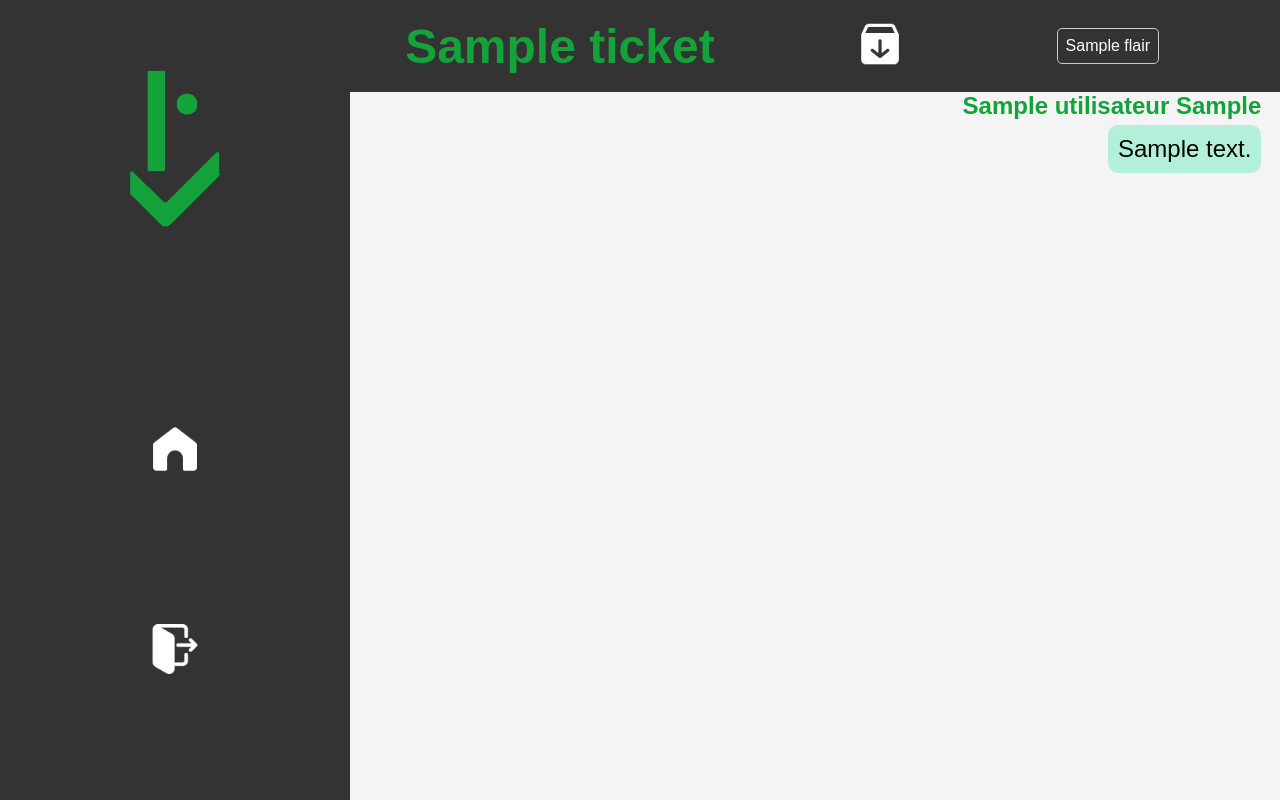
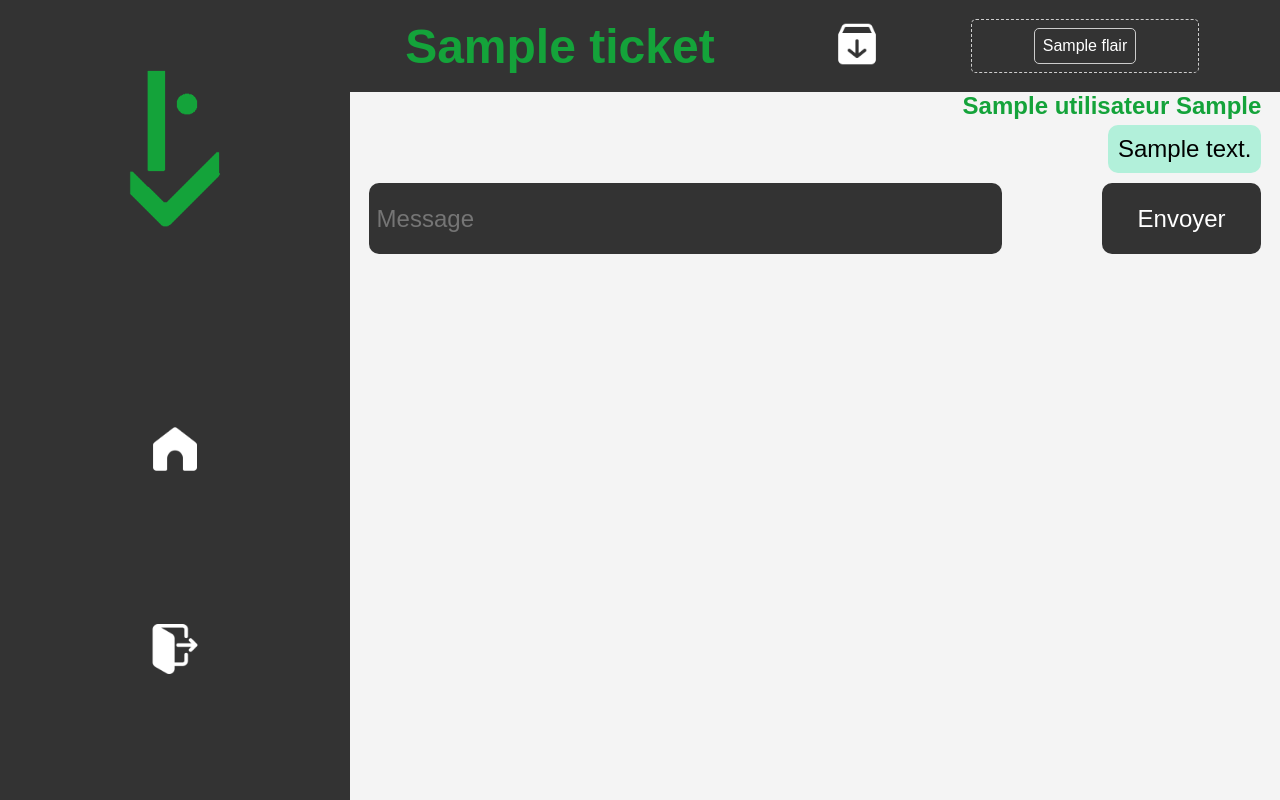
Before and after one commit to raphael-tlm/ATPC_Ticket_and_Form, a PHP site: page /View/ticketViewing.php?ITPM=1 in a window 1280 px wide. Run offline with PHP 8.4, Linux system fonts and the light colour scheme; the visitor is signed in with stand-in values (Sample User, id 1); tables that the repository leaves empty hold one stand-in row (values such as "Sample post").

Commit message:
Chat (ticket) UI done (user and half Admin)

```diff
--- a/Assets/Css/viewing.css
+++ b/Assets/Css/viewing.css
@@ -91,13 +91,21 @@ menu{
 }
 
 .title .list{
-    width: 30%;
+    width: 50%;
     display: flex;
     flex-direction: row;
     align-items: flex-start;
-    justify-content: space-around;
+    justify-content: space-evenly;
+    gap:1rem;
     overflow-x: auto;
+
     scrollbar-width: none;
+}
+
+.list{
+    border: 1px dashed #ccc;
+    padding: 0.5rem;
+    border-radius: 5px;
 }
 
 .chatting {
@@ -108,7 +116,6 @@ menu{
     width: 96%;
     margin-left: 2%;
     margin-right: 2%;
-    margin-bottom: 5%;
 
     overflow-y: scroll;
     scrollbar-width: none;
@@ -162,7 +169,54 @@ menu{
     color: #333;
 }
 
-.keyboard{
+#inputChat{
+    display: flex;
+    flex-direction: row;
+    align-items: center;
+    justify-content: space-between;
+
     width: 100%;
-    background-color: #1100ff;
+    height: 10%;
+    bottom: 0;
+    left: 0;
+
+    background-color: #f4f4f4;
+
 }
+
+#inputChat input{
+    width: 80%;
+    height: 100%;
+    padding: 0.5rem;
+    font-size: 1.5rem;
+
+    border: none;
+    border-radius: 10px;
+
+    background-color: #333;
+    color: white;
+}
+
+#inputChat input:focus{
+    outline: none;
+}
+
+#inputChat button{
+    width: 20%;
+    height: 100%;
+    padding: 0.5rem;
+    font-size: 1.5rem;
+    background-color: #333;
+    color: white;
+    border: none;
+    cursor: pointer;
+
+    border-radius: 10px;
+}
+
+form{
+    position: sticky;
+    display: flex;
+    gap:100px;
+    margin-bottom: 10px;
+}
--- a/Assets/Js/view.js
+++ b/Assets/Js/view.js
@@ -1,5 +1,7 @@
 const chatting = document.querySelector('.chatting');
 const ui = document.querySelector('#ui');
+
+const list = document.querySelector('.list');
 
 onload =() => {
     chatting.style.display = 'flex';
@@ -8,5 +10,11 @@ onload =() => {
 }
 
 chatting.addEventListener('wheel', function(event) {
-    chatting.scrollTop += event.deltaY;
+    this.scrollTop += event.deltaY;
 });
+
+
+
+list.addEventListener("wheel", function(event){
+    this.scrollLeft += event.deltaY;
+});
--- a/View/ticketViewing.php
+++ b/View/ticketViewing.php
@@ -42,7 +42,13 @@ include ('../Assets/Php/Includes/header.php');
                 </div>
               </div>
             <div class="chatting"  style="display:none;">
+                <div id="chat">
                 <?php include ('../Assets/Php/Includes/chat.php'); ?>
+                </div>
+                <form method="post" action="../Assets/Php/Functions/sendMsg.php" id="inputChat">
+                    <input type="text" id="message" name="message" placeholder="Message" require>
+                    <button>Envoyer</button>
+                </form>
             </div>
         </div>
     </div>
```
